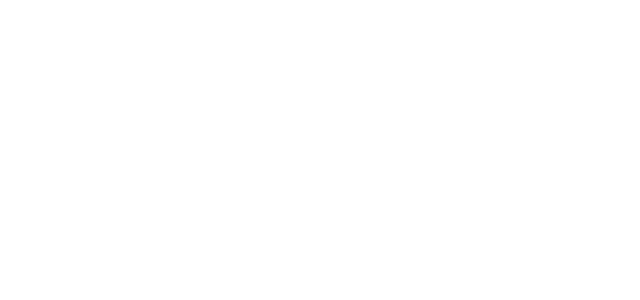
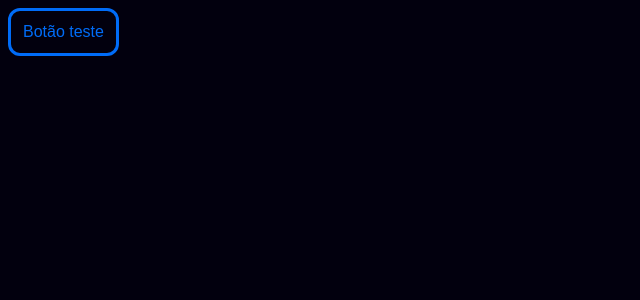
Before and after one commit to RodrigoDGoulart/scrum-manager-frontend, a React (Vite) app: page / in a window 1280 px wide. Shown: the top 300 px of the page, without its empty margins (0-640 px from the left). Built offline with nearby package versions, Linux system fonts and the light colour scheme.

Commit message:
Componente - Botão

```diff
--- a/src/App.tsx
+++ b/src/App.tsx
@@ -1,6 +1,9 @@
+import { Btn } from "./components/Btn/btn";
+
 export default function App() {
   return (
     <div>
+      <Btn />
     </div>
   )
 }
--- /dev/null
+++ b/src/components/Btn/Btn.module.scss
@@ -0,0 +1,17 @@
+@import "../../styles/colors";
+
+.btn {
+    background: none;
+    outline: none;
+    color: $light-blue;
+    border: 3px solid $light-blue;
+    font-size: 16px;
+    border-radius: 12px;
+    padding: 12px;
+}
+
+.btn:hover {
+    cursor: pointer;
+    background-color: $light-blue;
+    color: white;
+}
--- /dev/null
+++ b/src/components/Btn/btn.tsx
@@ -0,0 +1,16 @@
+import { HTMLAttributes } from 'react';
+import styles from './Btn.module.scss';
+import classNames from 'classnames';
+
+interface Props extends HTMLAttributes<HTMLButtonElement>{}
+
+export const Btn = (props: Props) => {
+    return(
+        <button className={classNames({
+            [styles.btn]: true,
+            [`${props.className}`]: true
+        })}>
+            Botão teste
+        </button>
+    )
+}
--- a/src/index.css
+++ b/src/index.css
@@ -6,9 +6,8 @@
   line-height: 24px;
   font-weight: 400;
 
-  color-scheme: light dark;
-  color: rgba(255, 255, 255, 0.87);
-  background-color: #242424;
+  color: white;
+  background-color: #02000E;
 
   font-synthesis: none;
   text-rendering: optimizeLegibility;
@@ -16,57 +15,3 @@
   -moz-osx-font-smoothing: grayscale;
   -webkit-text-size-adjust: 100%;
 }
-
-a {
-  font-weight: 500;
-  color: #646cff;
-  text-decoration: inherit;
-}
-a:hover {
-  color: #535bf2;
-}
-
-body {
-  margin: 0;
-  display: flex;
-  place-items: center;
-  min-width: 320px;
-  min-height: 100vh;
-}
-
-h1 {
-  font-size: 3.2em;
-  line-height: 1.1;
-}
-
-button {
-  border-radius: 8px;
-  border: 1px solid transparent;
-  padding: 0.6em 1.2em;
-  font-size: 1em;
-  font-weight: 500;
-  font-family: inherit;
-  background-color: #1a1a1a;
-  cursor: pointer;
-  transition: border-color 0.25s;
-}
-button:hover {
-  border-color: #646cff;
-}
-button:focus,
-button:focus-visible {
-  outline: 4px auto -webkit-focus-ring-color;
-}
-
-@media (prefers-color-scheme: light) {
-  :root {
-    color: #213547;
-    background-color: #ffffff;
-  }
-  a:hover {
-    color: #747bff;
-  }
-  button {
-    background-color: #f9f9f9;
-  }
-}
--- a/src/styles/_colors.scss
+++ b/src/styles/_colors.scss
@@ -3,7 +3,7 @@
 $dark-blue-600: #0E0D35;
 $dark-blue-500: #201F4D;
 
-$light-blue: #0094FF;
+$light-blue: #006cf8;
 
 $popup-bg-color: rgba(67, 66, 108, 0.5);
 
@@ -11,3 +11,5 @@
 
 $green-400: #00C514;
 $green: #00FF19;
+$red: #FF0000;
+$yellow-300: #DEC800;
--- a/tsconfig.json
+++ b/tsconfig.json
@@ -14,7 +14,8 @@
     "resolveJsonModule": true,
     "isolatedModules": true,
     "noEmit": true,
-    "jsx": "react-jsx"
+    "jsx": "react-jsx",
+    "baseUrl": "src"
   },
   "include": ["src"],
   "references": [{ "path": "./tsconfig.node.json" }]
```
